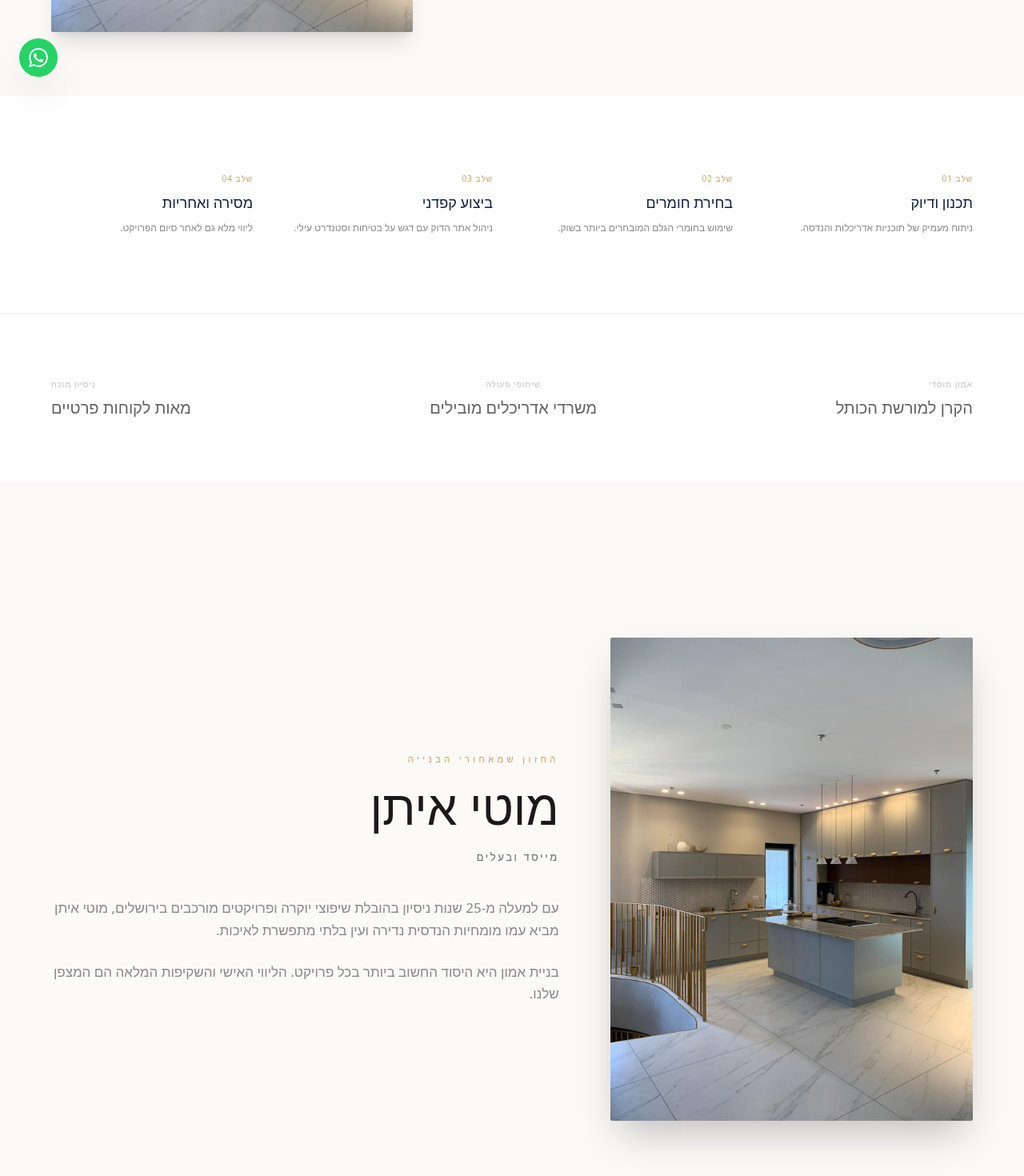
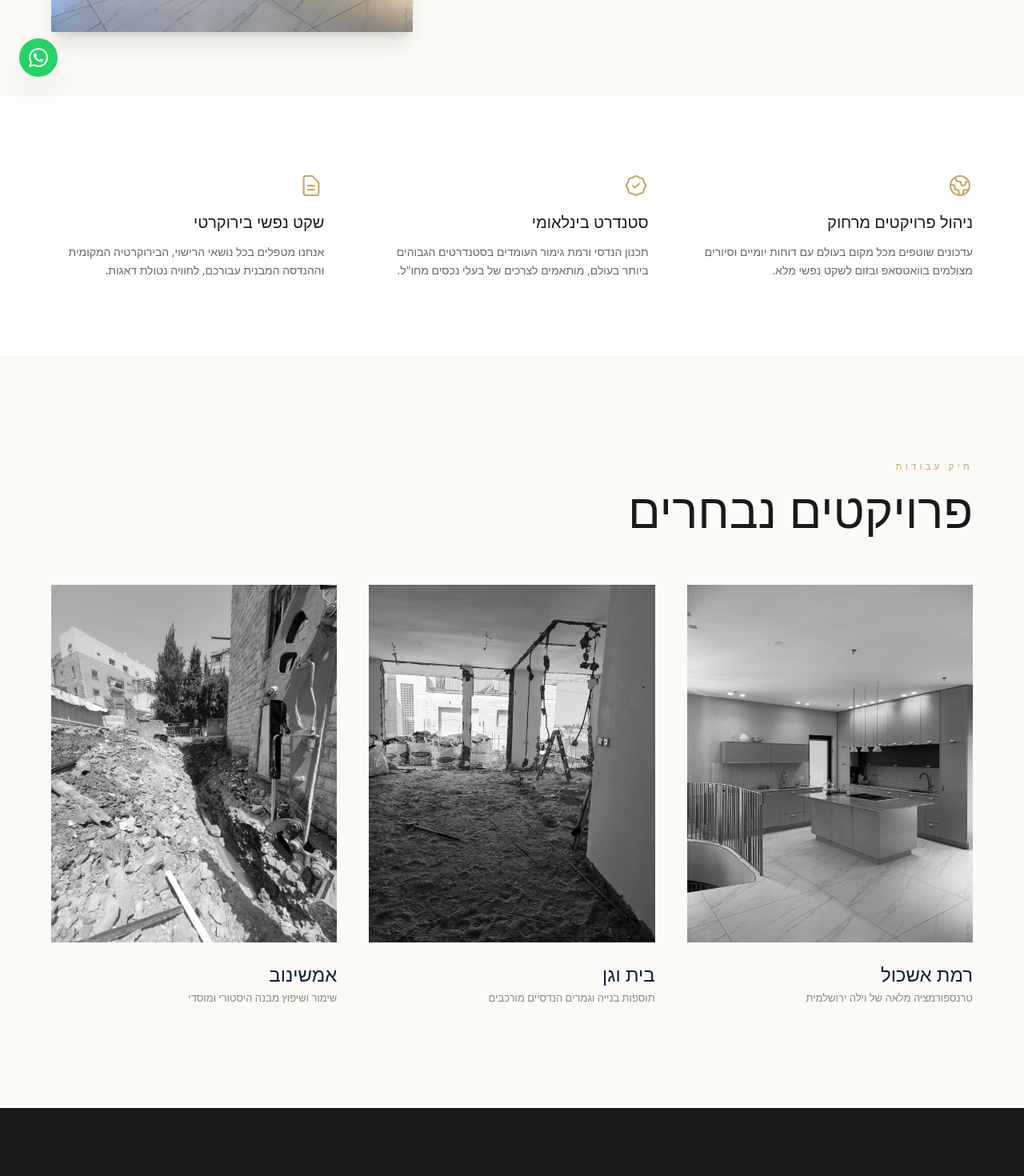
Before and after one commit to chananby/binyan-eitan-site, a Next.js app: page /he in a window 1280 px wide. Shown: the part 680-2150 px from the top of the page at 80% size. Built offline with nearby package versions, Linux system fonts and the light colour scheme.

Commit message:
Update page.tsx

```diff
--- a/src/app/he/page.tsx
+++ b/src/app/he/page.tsx
@@ -18,16 +18,30 @@ const C = {
 };
 
 const PROJECTS = [
-  { title: "רמת אשכול", subtitle: "טרנספורמציה מלאה של וילה ירושלמית", image: "/ramat-eshkol.jpg", images: ["/ramat-eshkol.jpg", ...Array.from({ length: 10 }, (_, i) => `/ramat-eshkol-penthouse-${i + 1}.jpg`)], category: "בנייה פרטית" },
-  { title: "בית וגן", subtitle: "תוספות בנייה וגמרים הנדסיים מורכבים", image: "/bayit-vegan.jpg", images: ["/bayit-vegan.jpg", ...Array.from({ length: 19 }, (_, i) => `/bayit-vegan-${i + 1}.jpg`)], category: "מגורי יוקרה" },
-  { title: "אמשינוב", subtitle: "שימור ושיפוץ מבנה היסטורי ומוסדי", image: "/amshinov.jpg", images: ["/amshinov.jpg", ...Array.from({ length: 23 }, (_, i) => `/amshinov-${i + 1}.jpg`)], category: "שימור ומוסדות" },
-];
-
-const PROCESS = [
-  { title: "תכנון ודיוק", desc: "ניתוח מעמיק של תוכניות אדריכלות והנדסה." },
-  { title: "בחירת חומרים", desc: "שימוש בחומרי הגלם המובחרים ביותר בשוק." },
-  { title: "ביצוע קפדני", desc: "ניהול אתר הדוק עם דגש על בטיחות וסטנדרט עילי." },
-  { title: "מסירה ואחריות", desc: "ליווי מלא גם לאחר סיום הפרויקט." }
+  {
+    title: "רמת אשכול",
+    subtitle: "טרנספורמציה מלאה של וילה ירושלמית",
+    image: "/ramat-eshkol.jpg",
+    alt: "שיפוץ וילה יוקרתית ברמת אשכול ירושלים - בנין איתן הנדסה ובנייה",
+    images: ["/ramat-eshkol.jpg", ...Array.from({ length: 10 }, (_, i) => `/ramat-eshkol-penthouse-${i + 1}.jpg`)],
+    category: "בנייה פרטית"
+  },
+  {
+    title: "בית וגן",
+    subtitle: "תוספות בנייה וגמרים הנדסיים מורכבים",
+    image: "/bayit-vegan.jpg",
+    alt: "תוספת בנייה ושיפוץ פנים יוקרתי בבית וגן - בנין איתן",
+    images: ["/bayit-vegan.jpg", ...Array.from({ length: 19 }, (_, i) => `/bayit-vegan-${i + 1}.jpg`)],
+    category: "מגורי יוקרה"
+  },
+  {
+    title: "אמשינוב",
+    subtitle: "שימור ושיפוץ מבנה היסטורי ומוסדי",
+    image: "/amshinov.jpg",
+    alt: "שיפוץ ושימור מבנה היסטורי בירושלים - פרויקט מוסדי בנין איתן",
+    images: ["/amshinov.jpg", ...Array.from({ length: 23 }, (_, i) => `/amshinov-${i + 1}.jpg`)],
+    category: "שימור ומוסדות"
+  },
 ];
 
 /* ─────────────────────────────────────────────
@@ -40,7 +54,7 @@ function Navbar() {
     <nav className="fixed top-0 left-0 w-full z-[100] bg-white/90 backdrop-blur-md border-b border-black/5 font-sans" dir="rtl">
       <div className="max-w-[1440px] mx-auto px-6 md:px-16 h-20 flex items-center justify-between">
         <div className="flex items-center gap-3">
-          <Image src="/logo.jpg" alt="Binyan Eitan" width={32} height={32} className="rounded-sm" />
+          <Image src="/logo.jpg" alt="לוגו בנין איתן" width={32} height={32} className="rounded-sm" />
           <div className="flex flex-col">
             <span className="font-playfair text-base md:text-lg tracking-tight leading-none text-[#1a1a1a]">BINYAN EITAN</span>
             <span className="text-[7px] md:text-[8px] tracking-[0.2em] uppercase mt-1 text-[#c5a35d]">בנייה, שיפוצים והנדסה</span>
@@ -93,51 +107,42 @@ function Hero() {
           </motion.div>
         </div>
         <div className="col-span-12 md:col-span-5 relative aspect-[16/10] md:aspect-auto md:h-[70vh] overflow-hidden rounded-sm shadow-xl z-10">
-          <Image src="/ramat-eshkol.jpg" alt="בנין איתן - שיפוצי יוקרה בירושלים" fill className="object-cover" priority />
+          <Image src="/ramat-eshkol.jpg" alt="שיפוץ ובנייה יוקרתית בירושלים על ידי בנין איתן" fill className="object-cover" priority />
         </div>
       </div>
     </section>
   );
 }
 
-function TrustSection() {
+function GlobalService() {
+  const services = [
+    {
+      title: "ניהול פרויקטים מרחוק",
+      desc: "עדכונים שוטפים מכל מקום בעולם עם דוחות יומיים וסיורים מצולמים בוואטסאפ ובזום לשקט נפשי מלא.",
+      icon: <svg className="w-8 h-8 mb-4 text-[#c5a35d]" fill="none" stroke="currentColor" viewBox="0 0 24 24"><path strokeLinecap="round" strokeLinejoin="round" strokeWidth="1.5" d="M3.055 11H5a2 2 0 012 2v1a2 2 0 002 2 2 2 0 012 2v2.945M8 3.935V5.5A2.5 2.5 0 0010.5 8h.5a2 2 0 012 2 2 2 0 104 0 2 2 0 012-2h1.064M15 20.488V18a2 2 0 012-2h3.064M21 12a9 9 0 11-18 0 9 9 0 0118 0z" /></svg>
+    },
+    {
+      title: "סטנדרט בינלאומי",
+      desc: "תכנון הנדסי ורמת גימור העומדים בסטנדרטים הגבוהים ביותר בעולם, מותאמים לצרכים של בעלי נכסים מחו\"ל.",
+      icon: <svg className="w-8 h-8 mb-4 text-[#c5a35d]" fill="none" stroke="currentColor" viewBox="0 0 24 24"><path strokeLinecap="round" strokeLinejoin="round" strokeWidth="1.5" d="M9 12l2 2 4-4M7.835 4.697a3.42 3.42 0 001.946-.806 3.42 3.42 0 014.438 0 3.42 3.42 0 001.946.806 3.42 3.42 0 013.138 3.138 3.42 3.42 0 00.806 1.946 3.42 3.42 0 010 4.438 3.42 3.42 0 00-.806 1.946 3.42 3.42 0 01-3.138 3.138 3.42 3.42 0 00-1.946.806 3.42 3.42 0 01-4.438 0 3.42 3.42 0 00-1.946-.806 3.42 3.42 0 01-3.138-3.138 3.42 3.42 0 00-.806-1.946 3.42 3.42 0 010-4.438 3.42 3.42 0 00.806-1.946 3.42 3.42 0 013.138-3.138z" /></svg>
+    },
+    {
+      title: "שקט נפשי בירוקרטי",
+      desc: "אנחנו מטפלים בכל נושאי הרישוי, הבירוקרטיה המקומית וההנדסה המבנית עבורכם, לחוויה נטולת דאגות.",
+      icon: <svg className="w-8 h-8 mb-4 text-[#c5a35d]" fill="none" stroke="currentColor" viewBox="0 0 24 24"><path strokeLinecap="round" strokeLinejoin="round" strokeWidth="1.5" d="M9 12h6m-6 4h6m2 5H7a2 2 0 01-2-2V5a2 2 0 012-2h5.586a1 1 0 01.707.293l5.414 5.414a1 1 0 01.293.707V19a2 2 0 01-2 2z" /></svg>
+    }
+  ];
   return (
-    <div className="py-20 bg-white border-y border-black/5 font-sans" dir="rtl">
+    <section className="py-24 bg-white border-b border-black/5 font-sans" dir="rtl">
       <div className="max-w-[1440px] mx-auto px-8 md:px-16">
-        <div className="flex flex-col md:flex-row justify-between items-center gap-12 grayscale opacity-70">
-          <div className="text-center md:text-right">
-            <span className="text-[10px] tracking-widest uppercase block mb-2 text-[#c5a35d]">אמון מוסדי</span>
-            <div className="font-playfair text-lg md:text-xl">הקרן למורשת הכותל</div>
-          </div>
-          <div className="text-center">
-            <span className="text-[10px] tracking-widest uppercase block mb-2 text-[#c5a35d]">שיתופי פעולה</span>
-            <div className="font-playfair text-lg md:text-xl">משרדי אדריכלים מובילים</div>
-          </div>
-          <div className="text-center md:text-left">
-            <span className="text-[10px] tracking-widest uppercase block mb-2 text-[#c5a35d]">ניסיון מוכח</span>
-            <div className="font-playfair text-lg md:text-xl">מאות לקוחות פרטיים</div>
-          </div>
-        </div>
-      </div>
-    </div>
-  );
-}
-
-function Visionary() {
-  return (
-    <section id="visionary" className="py-24 md:py-48 bg-[#fcfaf7]" dir="rtl">
-      <div className="max-w-[1440px] mx-auto px-6 md:px-16 flex flex-col md:flex-row gap-16 items-center">
-        <div className="w-full md:w-5/12 aspect-[3/4] relative rounded-sm overflow-hidden shadow-2xl">
-          <Image src="/ramat-eshkol.jpg" alt="מוטי איתן" fill className="object-cover" />
-        </div>
-        <div className="w-full md:w-7/12 font-sans text-right">
-          <span className="text-[11px] tracking-[0.4em] uppercase block mb-5 text-[#c5a35d]">החזון שמאחורי הבנייה</span>
-          <h2 className="font-playfair text-4xl md:text-6xl mb-6 text-[#1a1a1a]">מוטי איתן</h2>
-          <div className="text-[13px] tracking-[0.2em] uppercase mb-10 text-[#666666]">מייסד ובעלים</div>
-          <div className="space-y-6 text-[17px] leading-relaxed font-light text-[#888888]">
-            <p>עם למעלה מ-25 שנות ניסיון בהובלת שיפוצי יוקרה ופרויקטים מורכבים בירושלים, מוטי איתן מביא עמו מומחיות הנדסית נדירה ועין בלתי מתפשרת לאיכות.</p>
-            <p>בניית אמון היא היסוד החשוב ביותר בכל פרויקט. הליווי האישי והשקיפות המלאה הם המצפן שלנו.</p>
-          </div>
+        <div className="grid md:grid-cols-3 gap-16">
+          {services.map((s, i) => (
+            <div key={i} className="text-right">
+              {s.icon}
+              <h3 className="font-playfair text-xl mb-3 text-[#1a1a1a]">{s.title}</h3>
+              <p className="text-sm font-light text-[#666] leading-relaxed">{s.desc}</p>
+            </div>
+          ))}
         </div>
       </div>
     </section>
@@ -147,14 +152,14 @@ function Visionary() {
 function Portfolio() {
   const [activeProject, setActiveProject] = useState<any>(null);
   return (
-    <section id="projects" className="py-24 md:py-32 bg-white font-sans" dir="rtl">
+    <section id="projects" className="py-24 md:py-32 bg-[#fcfaf7] font-sans" dir="rtl">
       <div className="max-w-[1440px] mx-auto px-6 md:px-16">
         <div className="mb-16"><span className="text-[11px] tracking-[0.4em] uppercase block mb-4 text-[#c5a35d]">תיק עבודות</span><h2 className="font-playfair text-4xl md:text-6xl text-[#1a1a1a]">פרויקטים נבחרים</h2></div>
         <div className="grid md:grid-cols-3 gap-10">
           {PROJECTS.map((p, idx) => (
             <div key={idx} className="group cursor-pointer" onClick={() => setActiveProject(p)}>
-              <div className="aspect-[4/5] relative overflow-hidden mb-6 bg-[#f9f7f2]">
-                <Image src={p.image} alt={p.title} fill className="object-cover md:grayscale group-hover:grayscale-0 transition-all duration-700" />
+              <div className="aspect-[4/5] relative overflow-hidden mb-6 bg-white">
+                <Image src={p.image} alt={p.alt} fill className="object-cover md:grayscale group-hover:grayscale-0 transition-all duration-700" />
               </div>
               <h3 className="font-playfair text-2xl mb-1">{p.title}</h3>
               <p className="text-[13px] text-[#888888] font-light">{p.subtitle}</p>
@@ -170,7 +175,7 @@ function Portfolio() {
               <h2 className="font-playfair text-4xl md:text-7xl mb-8">{activeProject.title}</h2>
               <div className="grid grid-cols-1 md:grid-cols-2 gap-4 mt-8">
                 {activeProject.images.map((img: string, i: number) => (
-                  <div key={i} className={`relative bg-[#f9f7f2] ${i === 0 ? 'md:col-span-2 aspect-[16/9]' : 'aspect-square'}`}><Image src={img} alt="" fill className="object-cover" /></div>
+                  <div key={i} className={`relative bg-[#f9f7f2] ${i === 0 ? 'md:col-span-2 aspect-[16/9]' : 'aspect-square'}`}><Image src={img} alt={activeProject.title} fill className="object-cover" /></div>
                 ))}
               </div>
             </div>
@@ -215,24 +220,53 @@ function Contact() {
   );
 }
 
+function Footer() {
+  const [modal, setModal] = useState<string | null>(null);
+
+  return (
+    <footer className="py-12 bg-[#1a1a1a] text-center border-t border-white/5 font-sans" dir="rtl">
+      <div className="max-w-[1440px] mx-auto px-8 flex flex-col items-center gap-6">
+        <p className="text-[9px] tracking-[0.4em] uppercase text-[#555]">© 2026 BINYAN EITAN. ALL RIGHTS RESERVED.</p>
+        <div className="flex gap-6 text-[10px] text-gray-500 underline underline-offset-4">
+          <button onClick={() => setModal('accessibility')}>הצהרת נגישות</button>
+          <button onClick={() => setModal('privacy')}>מדיניות פרטיות</button>
+        </div>
+      </div>
+
+      <AnimatePresence>
+        {modal && (
+          <motion.div initial={{ opacity: 0 }} animate={{ opacity: 1 }} exit={{ opacity: 0 }} className="fixed inset-0 z-[300] bg-black/80 flex items-center justify-center p-6">
+            <div className="bg-white p-8 md:p-12 max-w-2xl w-full max-h-[80vh] overflow-y-auto text-right rounded-sm relative">
+              <button onClick={() => setModal(null)} className="absolute top-4 left-4 text-black font-bold">X</button>
+              {modal === 'accessibility' ? (
+                <div>
+                  <h2 className="font-playfair text-2xl mb-4">הצהרת נגישות</h2>
+                  <p className="text-sm leading-relaxed mb-4">חברת בנין איתן רואה חשיבות עליונה בהנגשת שירותיה לכלל האוכלוסייה. אתר זה הונגש בהתאם לתקנות שוויון זכויות לאנשים עם מוגבלות. בוצעו התאמות טכנולוגיות הכוללות ניווט מקלדת, תיאורי תמונות וניגודיות צבעים. אם נתקלתם בבעיה, פנו אלינו למייל: office@binyaneitan.com.</p>
+                </div>
+              ) : (
+                <div>
+                  <h2 className="font-playfair text-2xl mb-4">מדיניות פרטיות</h2>
+                  <p className="text-sm leading-relaxed">המידע הנאסף בטופס יצירת הקשר (שם, טלפון, מייל) משמש אך ורק למתן מענה לפנייתכם. איננו מעבירים מידע לצד ג' ואיננו עושים שימוש במידע למטרות פרסומיות ללא אישורכם המפורש.</p>
+                </div>
+              )}
+            </div>
+          </motion.div>
+        )}
+      </AnimatePresence>
+    </footer>
+  );
+}
+
 export default function HebrewPage() {
   return (
     <main className="bg-white min-h-screen selection:bg-[#c5a35d] selection:text-white">
       <Navbar />
       <Hero />
-      <div className="py-24 bg-white border-b border-black/5 font-sans" dir="rtl">
-        <div className="max-w-[1440px] mx-auto px-8 md:px-16 grid grid-cols-2 md:grid-cols-4 gap-12 text-right">
-          {PROCESS.map((p, i) => (
-            <div key={i}><span className="text-[10px] text-[#c5a35d] mb-2 block uppercase tracking-widest">שלב 0{i+1}</span><h4 className="font-playfair text-lg mb-2">{p.title}</h4><p className="text-xs font-light text-[#888888] leading-relaxed">{p.desc}</p></div>
-          ))}
-        </div>
-      </div>
-      <TrustSection />
-      <Visionary />
+      <GlobalService />
       <Portfolio />
       <Contact />
+      <Footer />
       <a href="https://wa.me/972585008447" target="_blank" className="fixed bottom-6 left-6 z-[90] w-12 h-12 bg-[#25D366] rounded-full flex items-center justify-center text-white shadow-2xl"><svg className="w-6 h-6" fill="currentColor" viewBox="0 0 24 24"><path d="M17.472 14.382c-.297-.149-1.758-.867-2.03-.967-.273-.099-.471-.148-.67.15-.197.297-.767.966-.94 1.164-.173.199-.347.223-.644.075-.297-.15-1.255-.463-2.39-1.475-.883-.788-1.48-1.761-1.653-2.059-.173-.297-.018-.458.13-.606.134-.133.298-.347.446-.52.149-.174.198-.298.298-.497.099-.198.05-.371-.025-.52-.075-.149-.669-1.612-.916-2.207-.242-.579-.487-.5-.669-.51-.173-.008-.371-.01-.57-.01-.198 0-.52.074-.792.372-.272.297-1.04 1.016-1.04 2.479 0 1.462 1.065 2.875 1.213 3.074.149.198 2.096 3.2 5.077 4.487.709.306 1.262.489 1.694.625.712.227 1.36.195 1.871.118.571-.085 1.758-.719 2.006-1.413.248-.694.248-1.289.173-1.413-.074-.124-.272-.198-.57-.347m-5.421 7.403h-.004a9.87 9.87 0 01-5.031-1.378l-.361-.214-3.741.982.998-3.648-.235-.374a9.86 9.86 0 01-1.51-5.26c.001-5.45 4.436-9.884 9.888-9.884 2.64 0 5.122 1.03 6.988 2.898a9.825 9.825 0 012.893 6.994c-.003 5.45-4.437 9.884-9.885 9.884m8.413-18.297A11.815 11.815 0 0012.05 0C5.495 0 .16 5.335.157 11.892c0 2.096.547 4.142 1.588 5.945L.057 24l6.305-1.654a11.882 11.882 0 005.683 1.448h.005c6.554 0 11.89-5.335 11.893-11.893a11.821 11.821 0 00-3.48-8.413z"/></svg></a>
-      <footer className="py-12 bg-[#1a1a1a] text-center"><p className="text-[9px] tracking-[0.4em] uppercase text-[#555]">© 2026 BINYAN EITAN. ALL RIGHTS RESERVED.</p></footer>
     </main>
   );
 }
```
